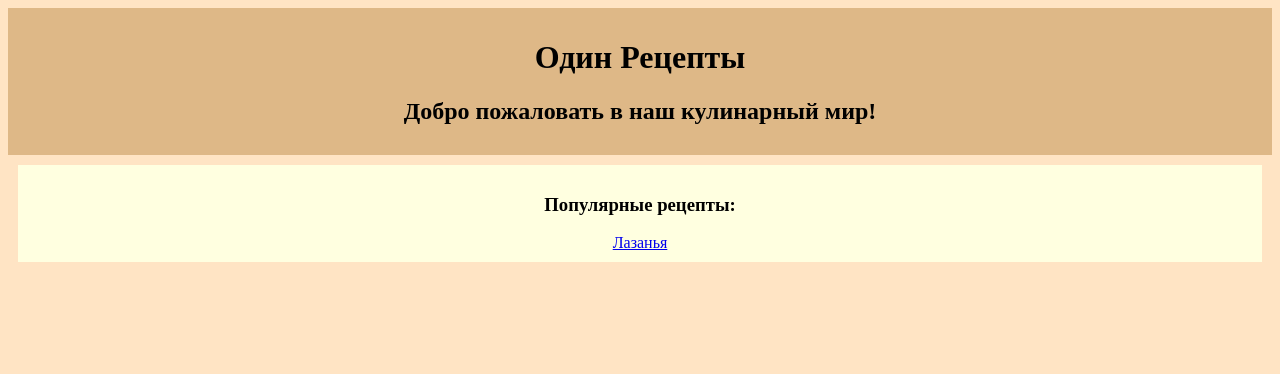
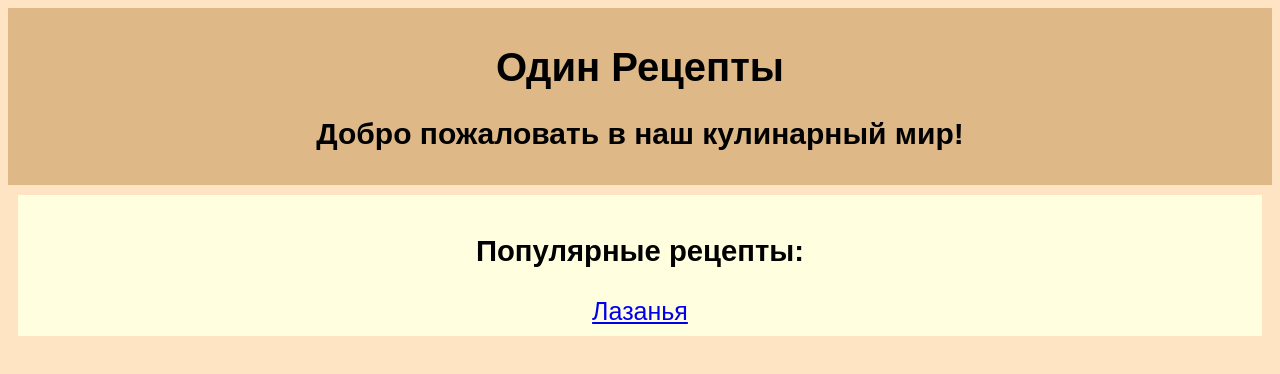
Before and after one commit to Reoshiko/odin-recipes, a plain HTML site: page index.html in a window 1280 px wide. Drawn offline with Linux system fonts and the light colour scheme.

Commit message:
Change font-size and font family in style.css

```diff
--- a/style.css
+++ b/style.css
@@ -1,11 +1,13 @@
 body {
     background-color: bisque;
+    font-family: 'Arial', sans-serif;
 }
 
 .header {
     background-color: burlywood;
     padding: 10px;
     text-align: center;
+    font-size: 20px;
 }
 
 .recipes {
@@ -13,4 +15,9 @@ body {
     padding: 10px;
     text-align: center;
     margin: 10px;
+    font-size: 25px;
 }
+
+.recipes a {
+    font-size: 25px;
+}
```
